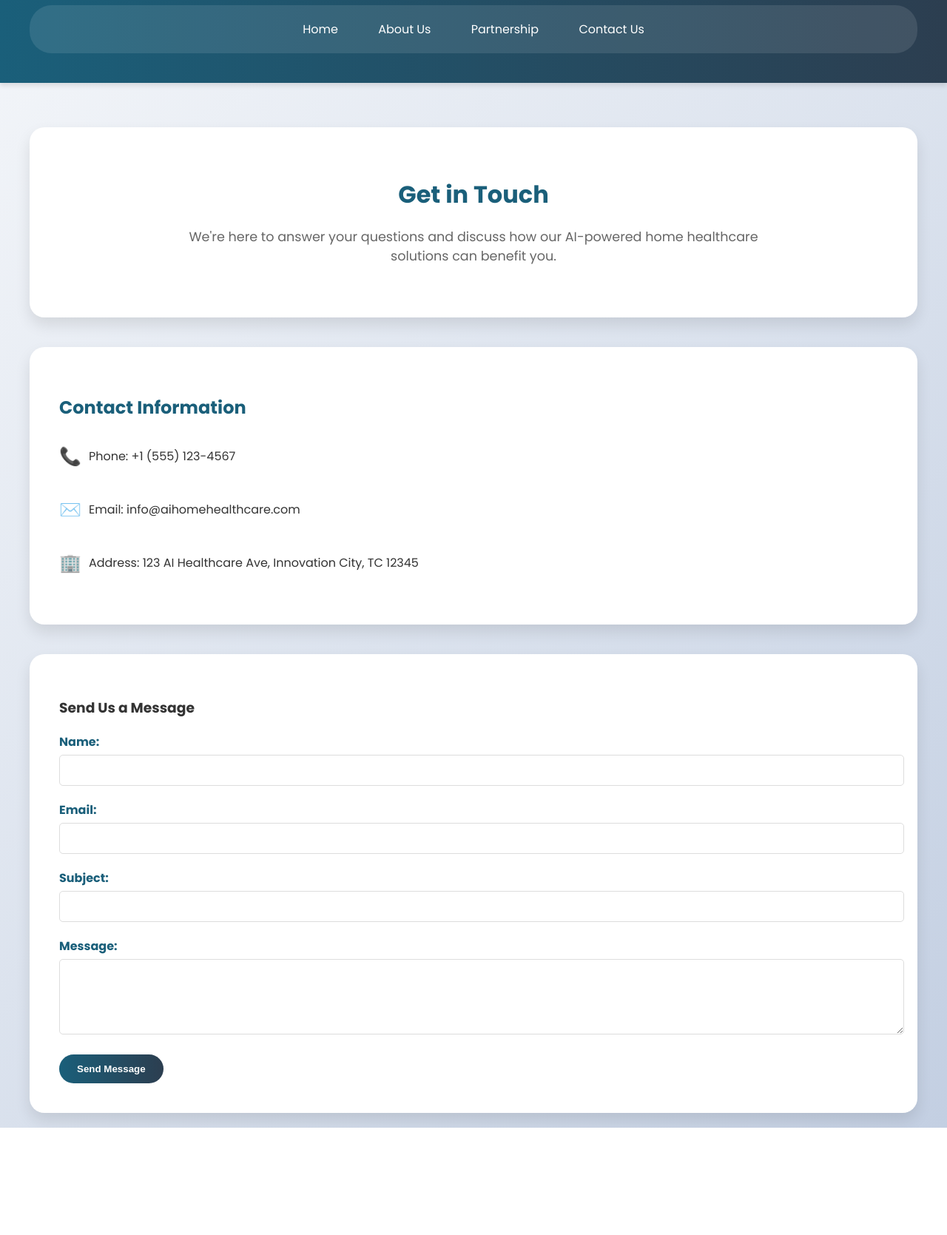
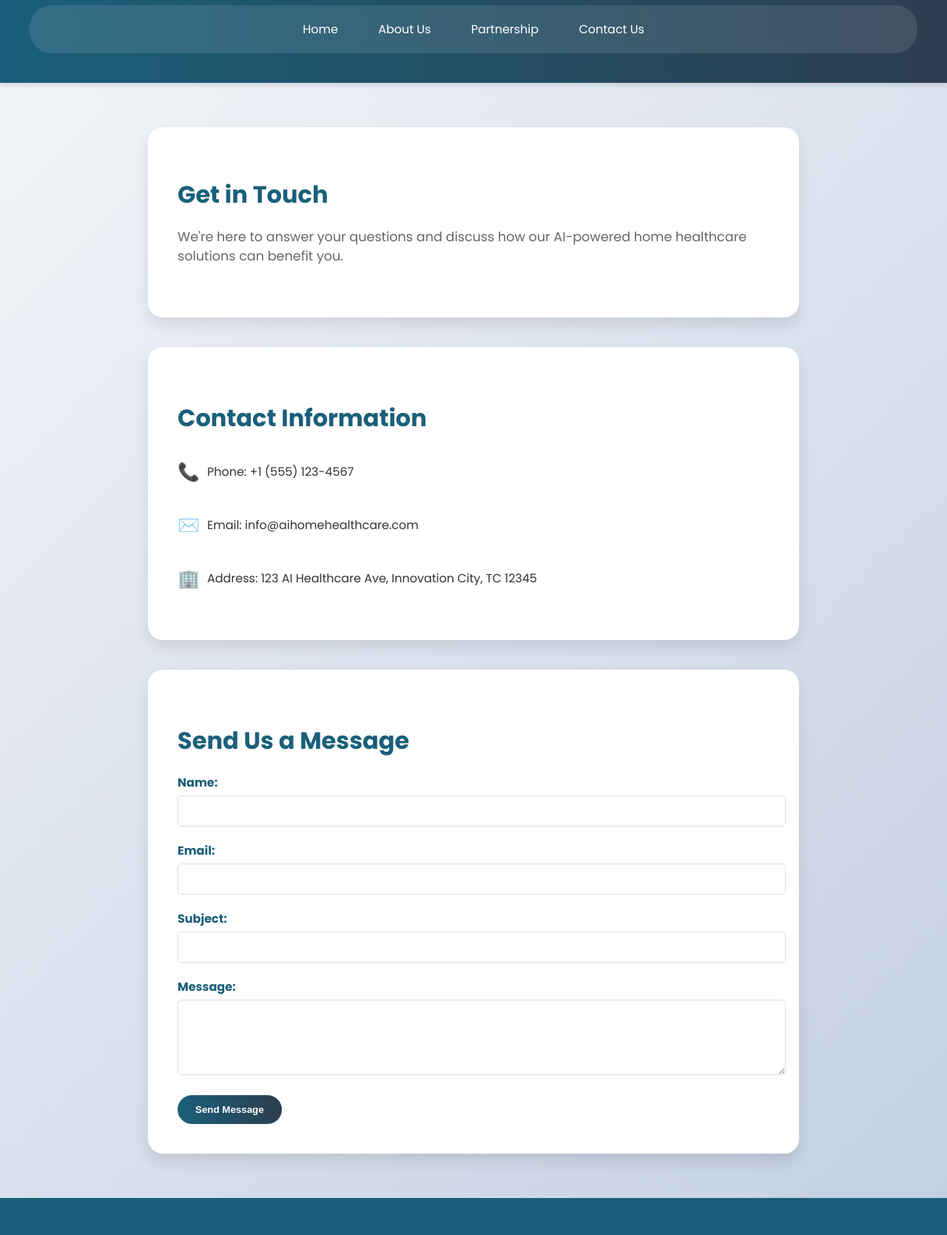
Before and after one commit to medapplication/medapplication, a plain HTML site: page contact.html in a window 1280 px wide. Shown: the part 103-1772 px from the top of the page at 74% size. Before the commit the page ends 1627 px from the top, so only its background shows below. Drawn offline with Linux system fonts and the light colour scheme.

Commit message:
Update contact.html

```diff
--- a/contact.html
+++ b/contact.html
@@ -13,11 +13,14 @@
             background: linear-gradient(135deg, #f5f7fa 0%, #c3cfe2 100%);
             color: #333;
             min-height: 100vh;
+            display: flex;
+            flex-direction: column;
         }
         .container {
             max-width: 1200px;
             margin: 0 auto;
             padding: 20px;
+            flex-grow: 1;
         }
         header {
             background: linear-gradient(90deg, #1a5f7a, #2c3e50);
@@ -50,15 +53,14 @@
         nav a:hover {
             background-color: rgba(255,255,255,0.2);
         }
-        .hero {
+        .hero, .contact-info, .contact-form {
             background: white;
             border-radius: 20px;
             padding: 40px;
             margin-top: 40px;
-            text-align: center;
             box-shadow: 0 10px 20px rgba(0,0,0,0.1);
         }
-        .hero h2 {
+        .hero h2, .contact-info h3, .contact-form h3 {
             color: #1a5f7a;
             font-size: 2em;
             margin-bottom: 20px;
@@ -69,18 +71,6 @@
             max-width: 800px;
             margin: 0 auto 30px;
         }
-        .contact-info {
-            background: white;
-            border-radius: 20px;
-            padding: 40px;
-            margin-top: 40px;
-            box-shadow: 0 10px 20px rgba(0,0,0,0.1);
-        }
-        .contact-info h3 {
-            color: #1a5f7a;
-            font-size: 1.5em;
-            margin-bottom: 20px;
-        }
         .contact-method {
             display: flex;
             align-items: center;
@@ -90,13 +80,6 @@
             font-size: 1.5em;
             margin-right: 10px;
             color: #60a3bc;
-        }
-        .contact-form {
-            background: white;
-            border-radius: 20px;
-            padding: 40px;
-            margin-top: 40px;
-            box-shadow: 0 10px 20px rgba(0,0,0,0.1);
         }
         .form-group {
             margin-bottom: 20px;
@@ -127,6 +110,25 @@
         .submit-button:hover {
             transform: translateY(-3px);
             box-shadow: 0 4px 6px rgba(0,0,0,0.1);
+        }
+        footer {
+            background-color: #1a5f7a;
+            color: white;
+            text-align: center;
+            padding: 20px 0;
+            margin-top: 40px;
+        }
+        .footer-nav {
+            font-size: 0.9em;
+            margin-bottom: 10px;
+        }
+        .footer-nav a {
+            color: white;
+            text-decoration: none;
+            margin: 0 10px;
+        }
+        .copyright {
+            font-size: 0.8em;
         }
     </style>
 </head>
@@ -185,5 +187,5 @@
             </form>
         </section>
     </main>
-</body>
-</html>
+    <footer>
+        <div class="footer-nav">
```
